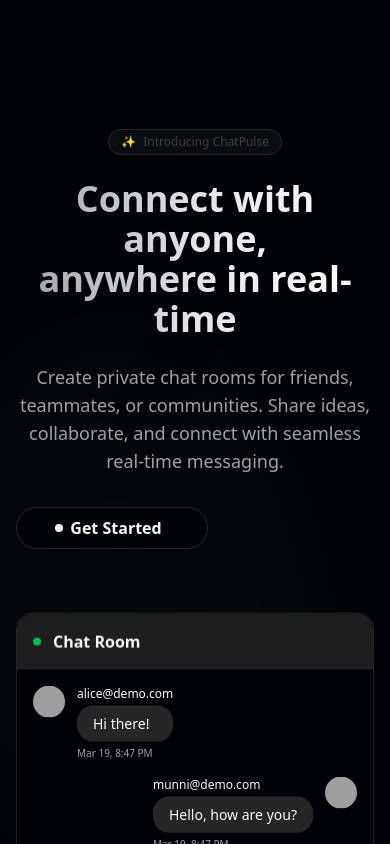
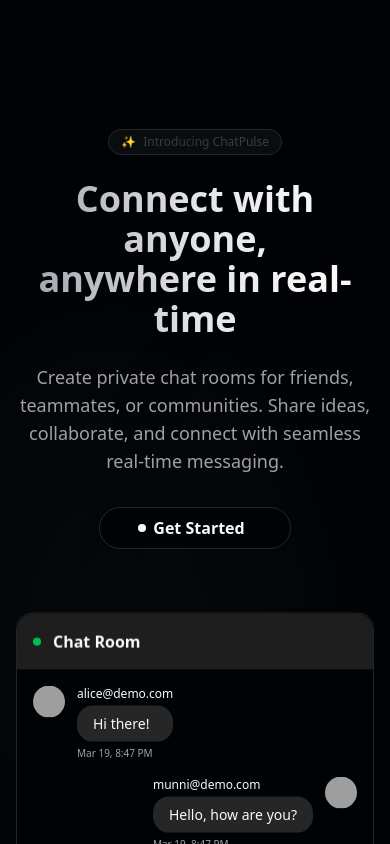
Before and after one commit to abhinavkale-dev/ChatPulse, a Next.js app in the folder client/: page / in a window 390 px wide. Shown: the top 844 px of the page. Built offline with nearby package versions, Linux system fonts and the light colour scheme; no server answers; grey boxes are pictures that could not be loaded.

Commit message:
[fix] Some changes in landing page

```diff
--- a/client/components/landing/Hero.tsx
+++ b/client/components/landing/Hero.tsx
@@ -41,7 +41,7 @@
                 Create private chat rooms for friends, teammates, or communities. Share ideas, collaborate, and connect with seamless real-time messaging.
               </p>
 
-              <div className="flex flex-col sm:flex-row gap-4 justify-center lg:justify-start">
+              <div className="w-full flex justify-center lg:justify-start">
                 <InteractiveHoverButton onClick={() => {
                   posthog.capture('cta_clicked', {
                     button_text: 'Get Started',
```
